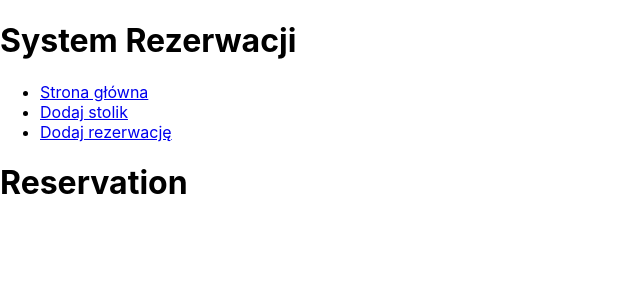
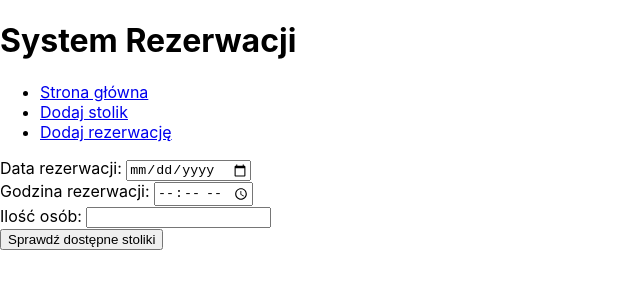
Before and after one commit to exodus156/System_Rezerwacji, a React (Create React App) app in the folder client/: page /addreservation in a window 1280 px wide. Shown: the top 300 px of the page, without its empty margins (0-640 px from the left). Built offline with nearby package versions, Linux system fonts and the light colour scheme; no server answers.

Commit message:
Fixed reservation form, Added checking for avalible tables, updated queries

```diff
--- a/client/src/components/ReservationPage.js
+++ b/client/src/components/ReservationPage.js
@@ -1,11 +1,103 @@
-import React, { Component } from 'react';
+import React, { useRef, useEffect } from 'react';
+import { useMutation, useQuery } from '@apollo/client';
+import { addReservationMutation, getReservationsQuery, getTablesQuery } from '../queries'
 
-class AddReservation extends Component {
-    render(){
-        return(
-            <h1>Reservation</h1>
-        )
+const AddReservation = () => {
+    //Hooks for query and mutations
+    const [addReservation, { data }] = useMutation(addReservationMutation);
+    const {data: dataT, error: errorT, loading: loadingT} = useQuery(getTablesQuery);
+    const {data: dataR, error: errorR, loading: loadingR} = useQuery(getReservationsQuery);
+
+    //use reference hooks
+    const selectedDate = useRef(null);
+    const selectedTime = useRef(null);
+    const peopleNumber = useRef(null);
+    const insertDiv = useRef(null);
+
+    //componentDidMount and componentDidUpdate hook
+    useEffect(() => {
+        const date = new Date();
+        const minDate = date.toISOString().slice(0,10);
+        selectedDate.current.min = minDate;
+    })
+
+    const checkTables = () => {
+        if(selectedDate.current.validity.valid !== true){
+            alert("Pole z datą jest puste lub podana data jest niepoprawna");
+        }
+        else if(selectedTime.current.validity.valid !== true){
+            alert("Pole z godziną nie może być puste oraz godzina musi się mieścić w przedziale od 08:00 do 21:00");
+        }
+        else if(peopleNumber.current.validity.valid !== true){
+            alert("Ilość osób w rezerwacji musi wynosić conajmniej 1");
+        }
+        else{
+            const timeStartString = selectedTime.current.value.replace(':', '');
+            const timeStartInt = parseInt(timeStartString); //Converts time from string to int
+
+            const reservationArray = dataR.reservations
+                .filter(today => today.date === selectedDate.current.value)
+                .filter(timeMin => timeStartInt >= timeMin.timeStart)
+                .filter(timeMax => timeStartInt < timeMax.timeEnd)
+
+            const tablesIDArray = [];
+            for(let i=0; i < reservationArray.length; i++){
+                let id = reservationArray[i].table.id;
+                tablesIDArray.push(id);
+            }
+
+            const tablesArray = dataT.tables.filter(tableID => !tablesIDArray.includes(tableID.id)); //Avalible tables array
+
+            const peopleCheck = (seats) => {
+                if(seats === 1){
+                    return "Gościa";
+                } else {
+                    return "Gości";
+                }
+            }
+
+            insertDiv.current.children[0].children[1].innerHTML = '' //Reset options for select
+            for(let i = 0; i < tablesArray.length; i++){
+                insertDiv.current.children[0].children[1].innerHTML += `
+                <option key={${tablesArray[i].id}} value={${tablesArray[i].id}}>Stolik numer ${tablesArray[i].number} dla ${tablesArray[i].seats} ${peopleCheck(tablesArray[i].seats)}</option>
+                `
+            }
+
+            insertDiv.current.hidden = false;
+        }
     }
+
+    const submitReservation = () => {
+        console.log("hello");
+    }
+
+    return(
+        <section className="wrapper">
+            <form onSubmit={submitReservation}>
+                <div className="inputField">
+                    <label htmlFor="dateSelection">Data rezerwacji: </label>
+                    <input type="date" id="dateSelection" required ref={selectedDate}/>
+                </div>
+                <div className="inputField">
+                    <label htmlFor="reservationTime">Godzina rezerwacji: </label>
+                    <input type="time" id="reservationTime" min="08:00:00" max="21:00:00" required ref={selectedTime}/>
+                </div>
+                <div className="inputField">
+                    <label htmlFor="numberOfPeople">Ilość osób: </label>
+                    <input type="number" min="1" step="1" id="numberOfPeople" required ref={peopleNumber}/>
+                </div>
+                <button id="buttonCheck" type="button" onClick={checkTables}>Sprawdź dostępne stoliki</button>
+                <div className="insert" ref={insertDiv} hidden>
+                    <div className="inputField">
+                        <label>Wybierz dostępny stolik: </label>
+                        <select>
+
+                        </select>
+                    </div>
+                </div>
+            </form>
+        </section>
+    )
 }
 
 export default AddReservation;
--- a/client/src/components/TablePage.js
+++ b/client/src/components/TablePage.js
@@ -26,12 +26,12 @@ const AddTable = () => {
         <section className="wrapper">
             <form onSubmit={submitTable}>
                 <div className="inputField">
-                    <label htmlFor="nrStolika">Numer stolika:</label>
-                    <input type="number" id="nrStolika" min="0" step="1" ref={tableNumber}/>
+                    <label htmlFor="tableNumber">Numer stolika: </label>
+                    <input type="number" id="tableNumber" min="0" step="1" ref={tableNumber} required/>
                 </div>
                 <div className="inputField">
-                    <label htmlFor="iloscMiejsc">Ilość miejsc przy stoliku:</label>
-                    <input type="number" id="iloscMiejsc" min="1" step="1" ref={tableSeats}/>
+                    <label htmlFor="seatsAmount">Ilość miejsc przy stoliku: </label>
+                    <input type="number" id="seatsAmount" min="1" step="1" ref={tableSeats} required/>
                 </div>
                 <div className="inputField">
                     <input type="submit" value="Dodaj stolik"/>
--- a/client/src/queries.js
+++ b/client/src/queries.js
@@ -68,6 +68,9 @@ export const getReservationsQuery = gql`
             date
             timeStart
             timeEnd
+            table{
+                id
+            }
         }
     }
 `
```
